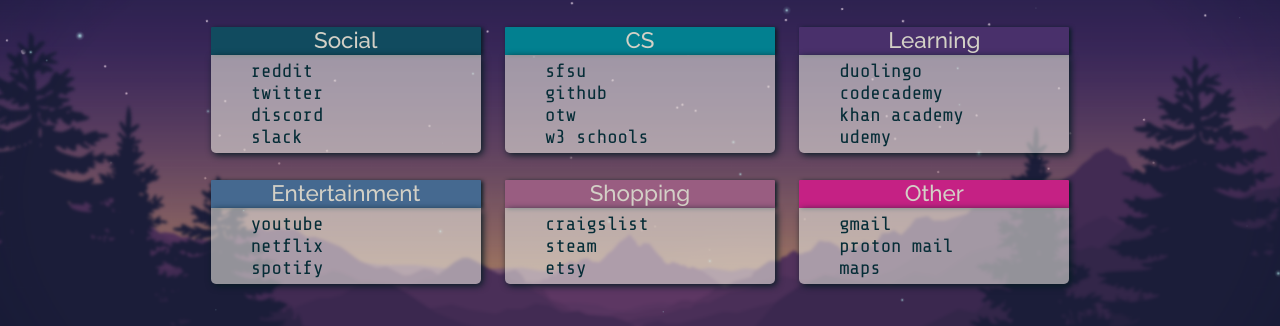
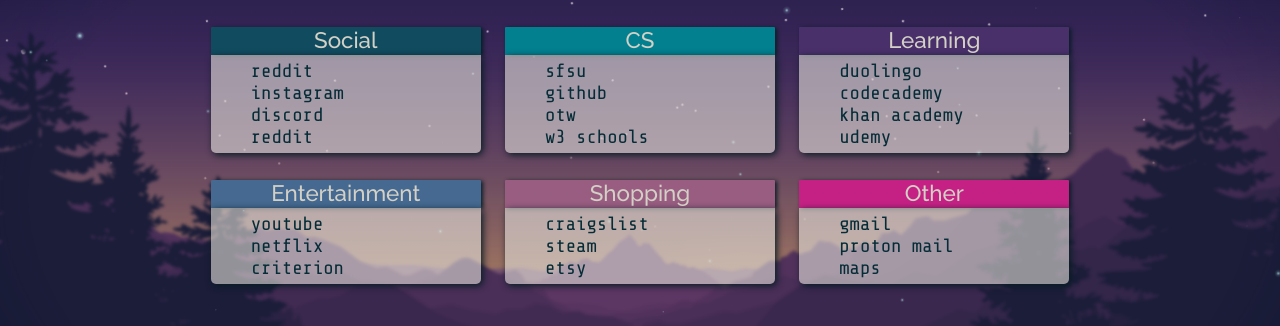
Before and after one commit to jmshnds/Frontpage, a plain HTML site: page index.html in a window 1280 px wide. Shown: the part 204-530 px from the top of the page. Drawn offline with nearby package versions, Linux system fonts and the light colour scheme.

Commit message:
Update index.html

```diff
--- a/index.html
+++ b/index.html
@@ -33,9 +33,9 @@
 					<h2 id="title1">Social</h2>
 					<ul>
 						<li><a href="https://reddit.com">reddit</a></li>
-						<li><a href="https://twitter.com/">twitter</a></li>
+						<li><a href="https://www.instagram.com/">instagram</a></li>
 						<li><a href="https://discordapp.com/">discord</a></li>
-						<li><a href="https://slack.com">slack</a></li>
+						<li><a href="https://www.reddit.com/">reddit</a></li>
 					</ul>
 				</div>
 
@@ -75,7 +75,7 @@
 					<ul>
 						<li><a href="https://www.youtube.com">youtube</a></li>
 						<li><a href="https://www.netflix.com">netflix</a></li>
-						<li><a href="https://open.spotify.com/">spotify</a></li>
+						<li><a href="https://www.criterion.com/">criterion</a></li>
 					</ul>
 				</div>
 
```
